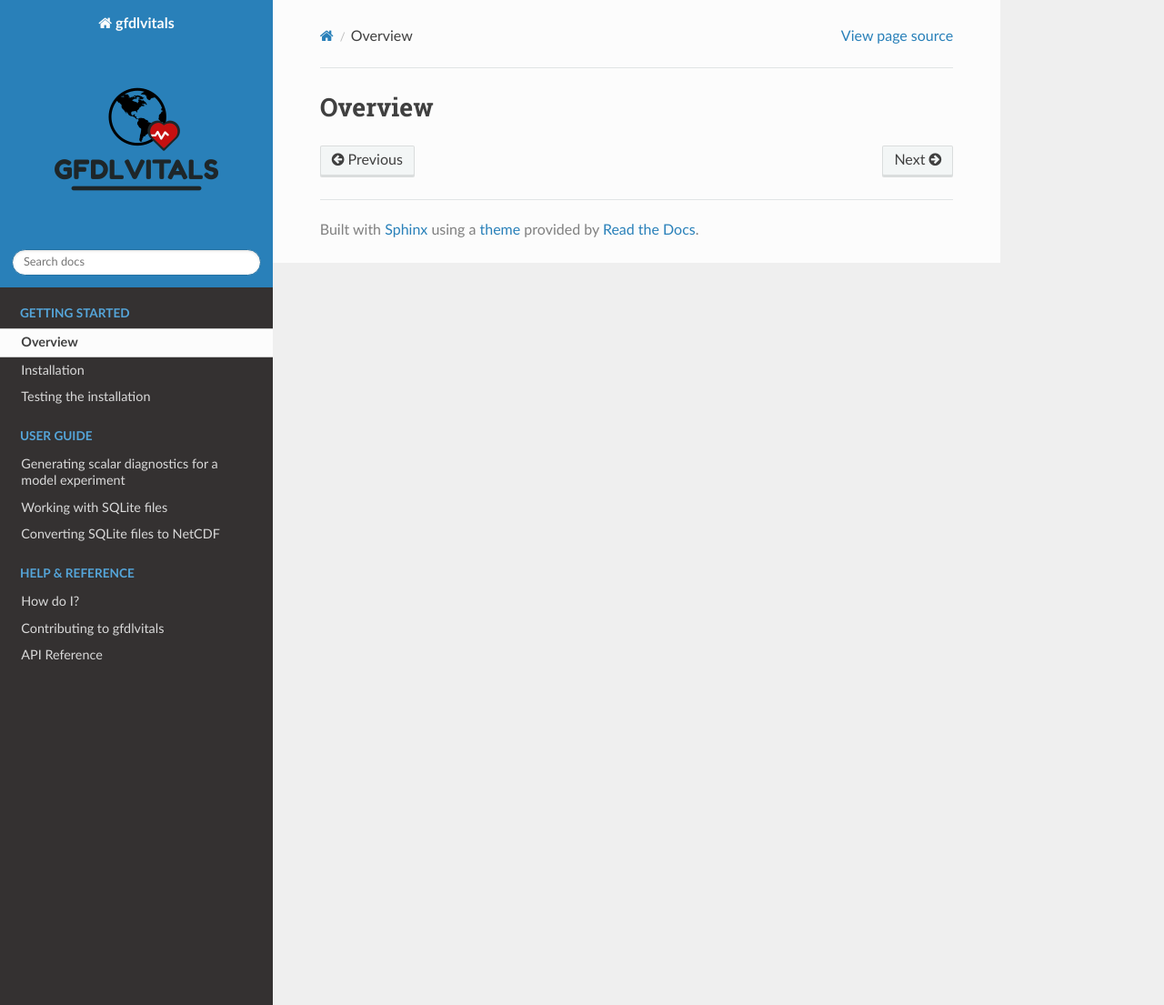
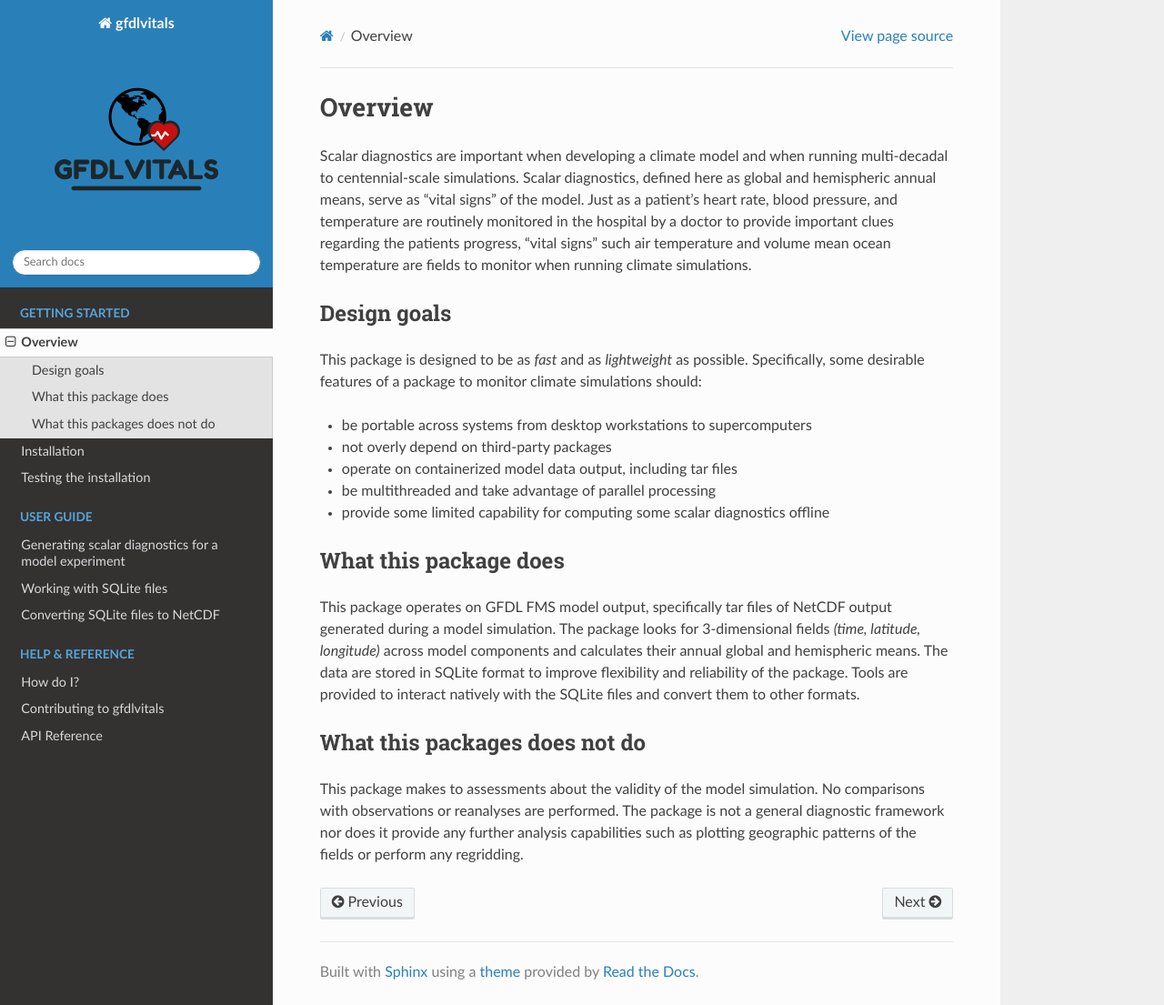
Before and after one commit to jkrasting/gfdlvitals, a Sphinx documentation site: the page built from docs/source/overview.rst, in a window 1280 px wide and 1105 px high. Shown: the whole window at 91% size. Built offline with Sphinx 7.4.7 and the Read the Docs theme 2.0.0, drawn with Linux system fonts in a browser that asks for light colours.

Commit message:
Documentation updates

```diff
--- a/docs/source/overview.rst
+++ b/docs/source/overview.rst
@@ -1,2 +1,41 @@
 Overview
 ========
+
+Scalar diagnostics are important when developing a climate model and when
+running multi-decadal to centennial-scale simulations. Scalar diagnostics,
+defined here as global and hemispheric annual means, serve as "vital signs"
+of the model. Just as a patient's heart rate, blood pressure, and temperature
+are routinely monitored in the hospital by a doctor to provide important clues
+regarding the patients progress, "vital signs" such air temperature and volume
+mean ocean temperature are fields to monitor when running climate simulations.
+
+Design goals
+------------
+
+This package is designed to be as `fast` and as `lightweight` as possible.
+Specifically, some desirable features of a package to monitor climate simulations
+should:
+
+* be portable across systems from desktop workstations to supercomputers
+* not overly depend on third-party packages
+* operate on containerized model data output, including tar files
+* be multithreaded and take advantage of parallel processing
+* provide some limited capability for computing some scalar diagnostics offline
+
+What this package does
+----------------------
+
+This package operates on GFDL FMS model output, specifically tar files of NetCDF
+output generated during a model simulation.  The package looks for 3-dimensional fields
+`(time, latitude, longitude)` across model components and calculates their annual global and
+hemispheric means. The data are stored in SQLite format to improve flexibility and
+reliability of the package. Tools are provided to interact natively with the SQLite
+files and convert them to other formats.
+
+What this packages does not do
+------------------------------
+
+This package makes to assessments about the validity of the model simulation.
+No comparisons with observations or reanalyses are performed. The package is not
+a general diagnostic framework nor does it provide any further analysis capabilities
+such as plotting geographic patterns of the fields or perform any regridding.
```
Also changed, not shown: docs/source/testing.rst (+19 -0 lines).
